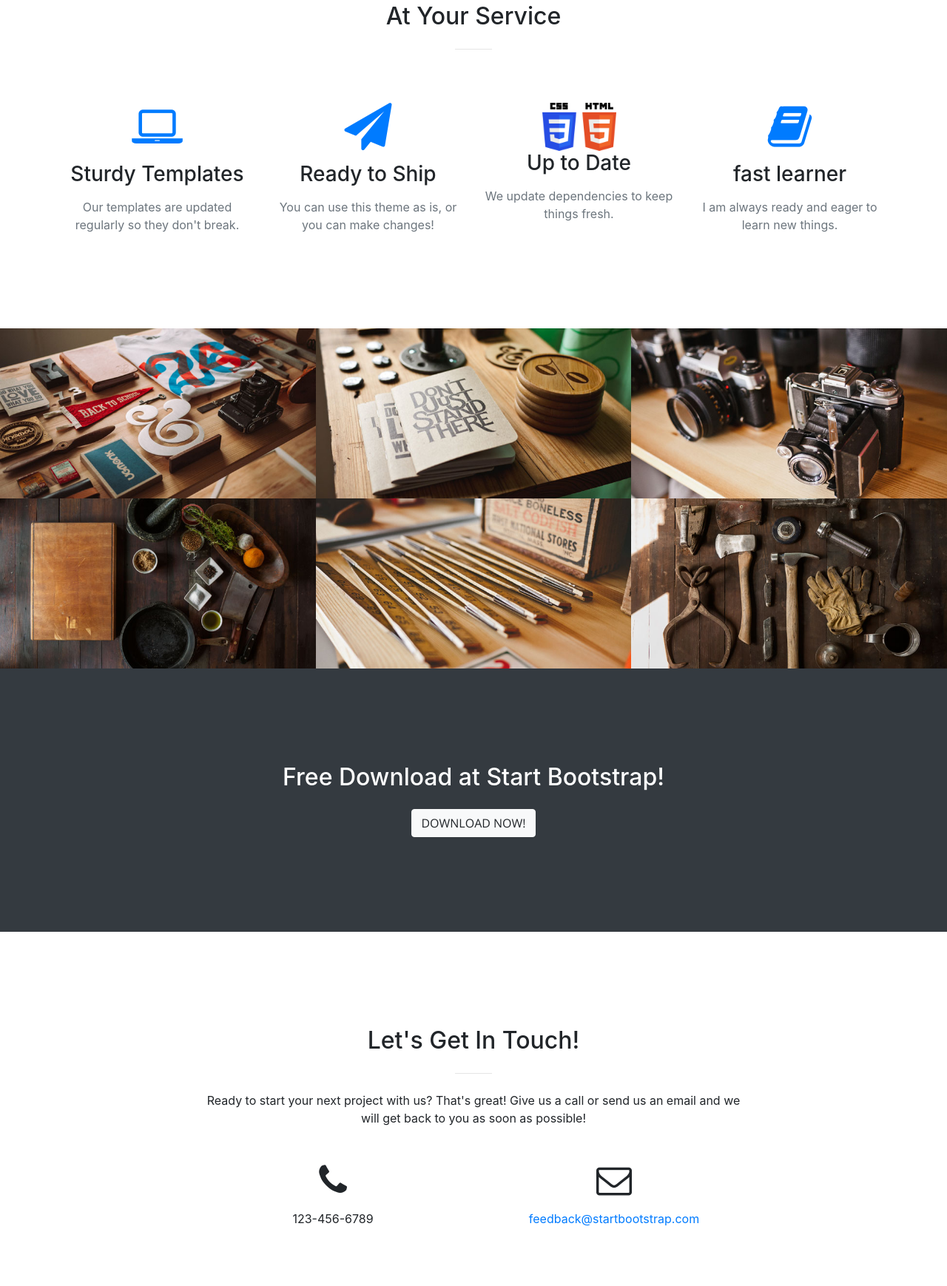
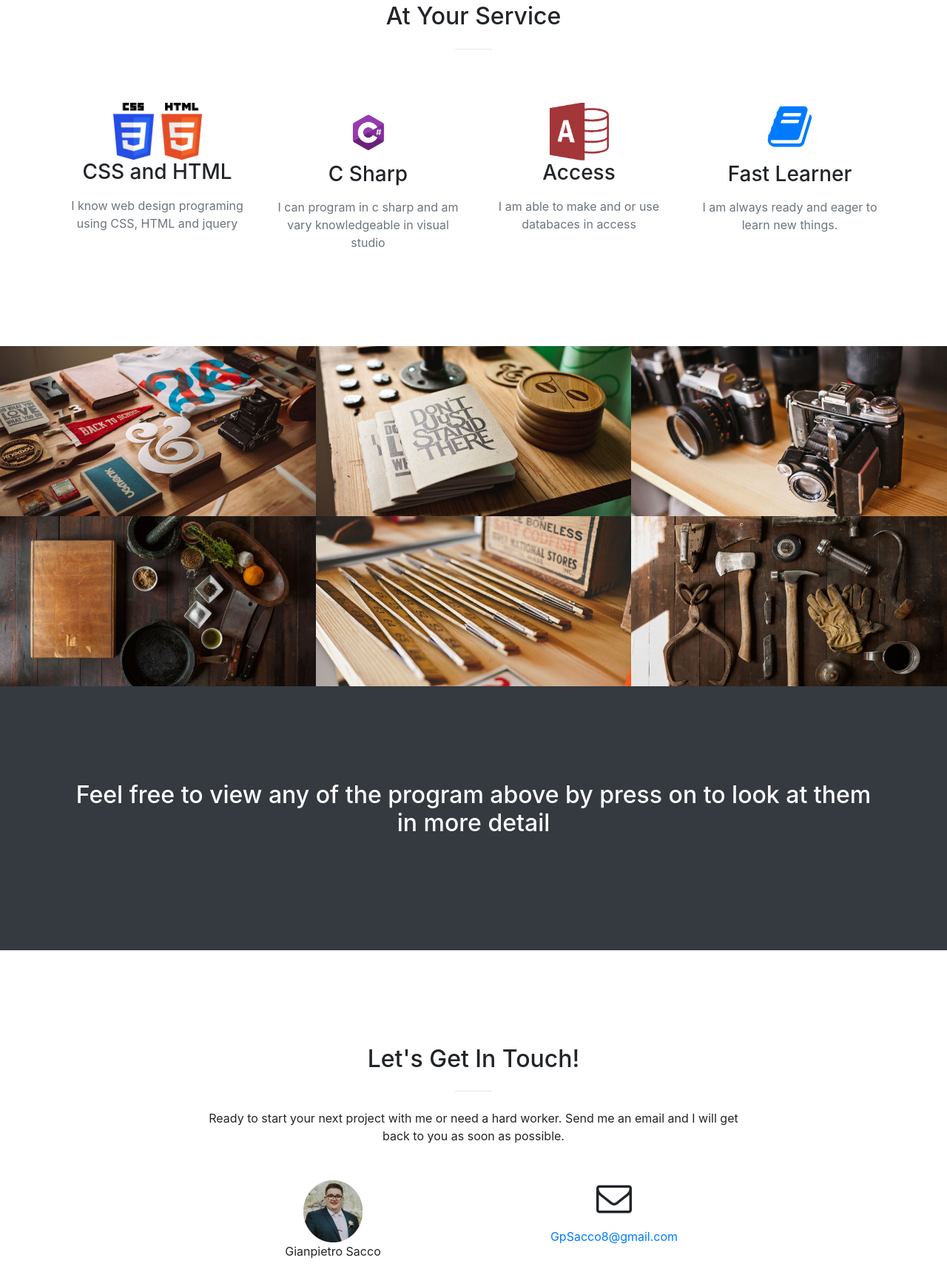
Before and after one commit to GpSacco/GpSacco.github.io, a website with bundled scripts: page index.html in a window 1280 px wide. Shown: the part 1450-3189 px from the top of the page at 74% size. Built offline with nearby package versions, Linux system fonts and the light colour scheme.

Commit message:
Add files via upload

```diff
--- a/index.html
+++ b/index.html
@@ -97,29 +97,29 @@
         <div class="row">
           <div class="col-lg-3 col-md-6 text-center">
             <div class="service-box mt-5 mx-auto">
-              <i class="fa fa-4x fa-laptop text-primary mb-3 sr-icons"></i>
-              <h3 class="mb-3">Sturdy Templates</h3>
-              <p class="text-muted mb-0">Our templates are updated regularly so they don't break.</p>
+              <img class="img-fluid" src="img/portfolio/thumbnails/css3html5.png" alt="" width="120px" height="120px">
+              <h3 class="mb-3">CSS and HTML</h3>
+              <p class="text-muted mb-0">I know web design programing using CSS, HTML and jquery</p>
             </div>
           </div>
           <div class="col-lg-3 col-md-6 text-center">
             <div class="service-box mt-5 mx-auto">
-              <i class="fa fa-4x fa-paper-plane text-primary mb-3 sr-icons"></i>
-              <h3 class="mb-3">Ready to Ship</h3>
-              <p class="text-muted mb-0">You can use this theme as is, or you can make changes!</p>
+              <img class="img-fluid" src="img/portfolio/thumbnails/Csharp.png" alt="" width="80px" height="80px">
+              <h3 class="mb-3">C Sharp</h3>
+              <p class="text-muted mb-0">I can program in c sharp and am vary knowledgeable in visual studio</p>
             </div>
           </div>
           <div class="col-lg-3 col-md-6 text-center">
             <div class="service-box mt-5 mx-auto">
-              <img class="img-fluid" src="img/portfolio/thumbnails/css3html5.png" alt="" width="100px" height="100px">
-              <h3 class="mb-3">Up to Date</h3>
-              <p class="text-muted mb-0">We update dependencies to keep things fresh.</p>
+              <img class="img-fluid" src="img/portfolio/thumbnails/Access.png" alt="" width="80px" height="80px">
+              <h3 class="mb-3">Access</h3>
+              <p class="text-muted mb-0">I am able to make and or use databaces in access</p>
             </div>
           </div>
           <div class="col-lg-3 col-md-6 text-center">
             <div class="service-box mt-5 mx-auto">
               <i class="fa fa-4x fa-book text-primary mb-3 sr-icons"></i>
-              <h3 class="mb-3">fast learner</h3>
+              <h3 class="mb-3">Fast Learner</h3>
               <p class="text-muted mb-0">I am always ready and eager to learn new things.</p>
             </div>
           </div>
@@ -136,10 +136,10 @@
               <div class="portfolio-box-caption">
                 <div class="portfolio-box-caption-content">
                   <div class="project-category text-faded">
-                    Category
+                    Wed Design
                   </div>
                   <div class="project-name">
-                    Project Name
+                    the best laptops of 2017
                   </div>
                 </div>
               </div>
@@ -151,7 +151,7 @@
               <div class="portfolio-box-caption">
                 <div class="portfolio-box-caption-content">
                   <div class="project-category text-faded">
-                    Category
+                    Web Design
                   </div>
                   <div class="project-name">
                     Project Name
@@ -226,8 +226,7 @@
 
     <section class="bg-dark text-white">
       <div class="container text-center">
-        <h2 class="mb-4">Free Download at Start Bootstrap!</h2>
-        <a class="btn btn-light btn-xl sr-button" href="http://startbootstrap.com/template-overviews/creative/">Download Now!</a>
+        <h2 class="mb-4">Feel free to view any of the program above by press on to look at them in more detail</h2>
       </div>
     </section>
 
@@ -237,18 +236,18 @@
           <div class="col-lg-8 mx-auto text-center">
             <h2 class="section-heading">Let's Get In Touch!</h2>
             <hr class="my-4">
-            <p class="mb-5">Ready to start your next project with us? That's great! Give us a call or send us an email and we will get back to you as soon as possible!</p>
+            <p class="mb-5">Ready to start your next project with me or need a hard worker. Send me an email and I will get back to you as soon as possible.</p>
           </div>
         </div>
         <div class="row">
           <div class="col-lg-4 ml-auto text-center">
-            <i class="fa fa-phone fa-3x mb-3 sr-contact"></i>
-            <p>123-456-6789</p>
+            <img class="img-fluid" src="img/portfolio/thumbnails/gp.png" alt="" width="80px" height="80px">
+            <p>Gianpietro Sacco</p>
           </div>
           <div class="col-lg-4 mr-auto text-center">
             <i class="fa fa-envelope-o fa-3x mb-3 sr-contact"></i>
             <p>
-              <a href="mailto:your-email@your-domain.com">feedback@startbootstrap.com</a>
+              <a href="mailto:your-email@your-domain.com">GpSacco8@gmail.com</a>
             </p>
           </div>
         </div>
```
